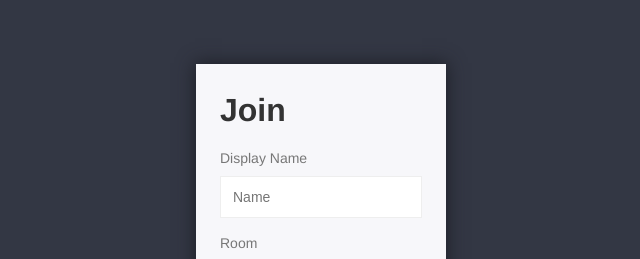
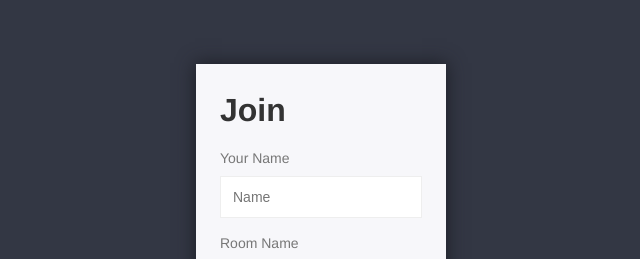
Before and after one commit to Riyazsuhu/Chat-App, a website: page public/index.html in a window 1280 px wide. Shown: the part 175-434 px from the top of the page, 319-959 px from the left. Drawn offline with Linux system fonts and the light colour scheme.

```diff
--- a/public/index.html
+++ b/public/index.html
@@ -12,9 +12,9 @@
         <div class="centered-form__box">
             <h1>Join</h1>
             <form action="/chat.html">
-            <label>Display Name</label>
+            <label>Your Name</label>
             <input type="text" name="username" placeholder="Name" required>
-            <label>Room</label>
+            <label>Room Name</label>
             <input type="text" name="room" placeholder="Room" required>
             <button type="submit">Join</button>
             </form>
```
